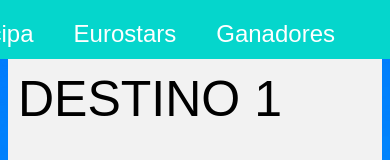
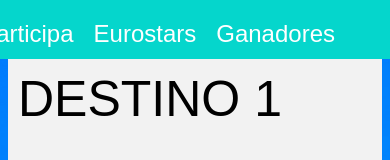
Before and after one commit to jonajqda/pruebafront.github.io, a plain HTML site: page index.html in a window 390 px wide. Shown: the top 160 px of the page. Drawn offline with Linux system fonts and the light colour scheme; a web font is replaced by a local one.

Commit message:
Update styles.css

```diff
--- a/styles.css
+++ b/styles.css
@@ -257,7 +257,7 @@ section {
     }
 
     .opciones div {
-        margin-left: 20px;
+        margin-left: px;
         cursor: pointer;
         transition: color 0.3s;
         font-size: 24px;
```
